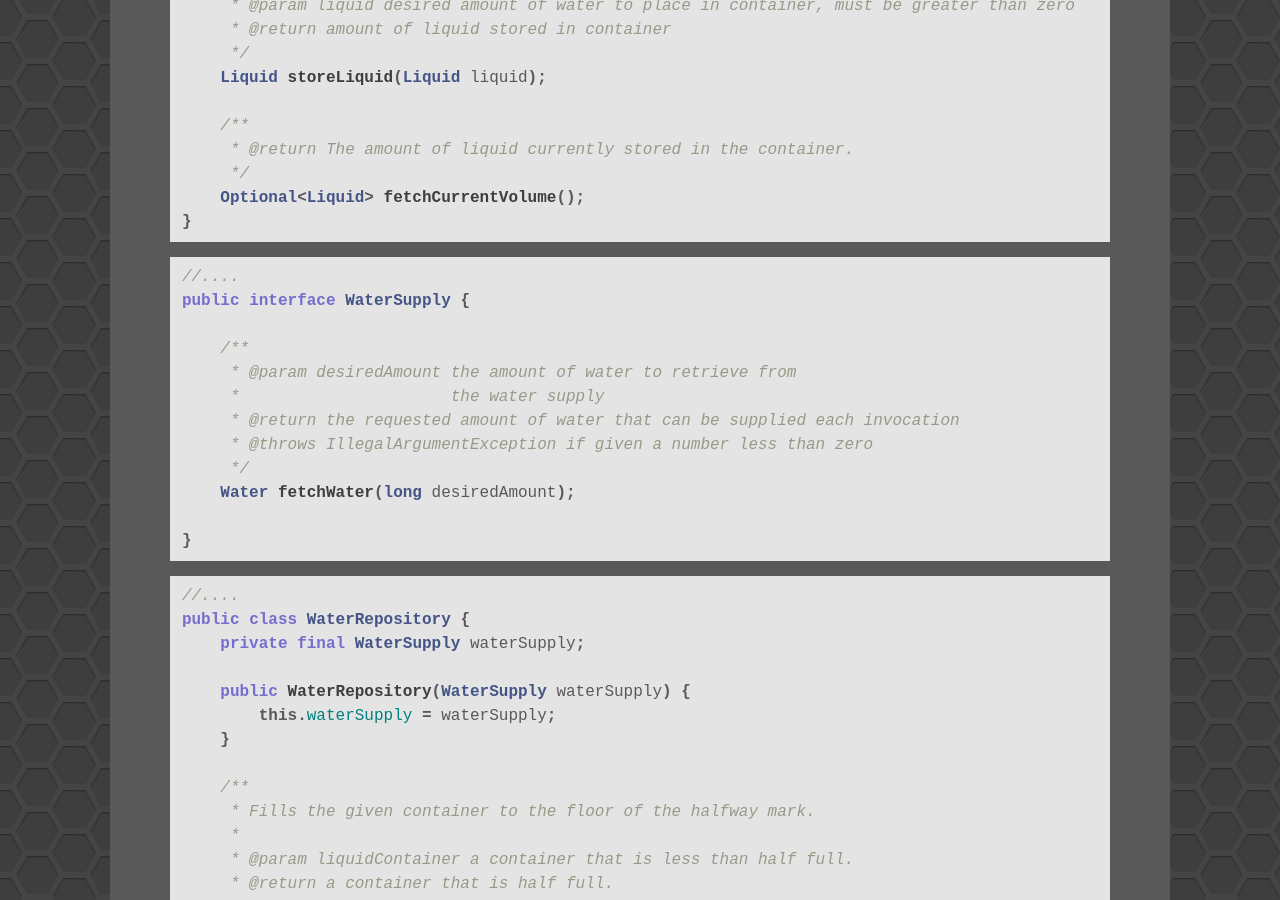
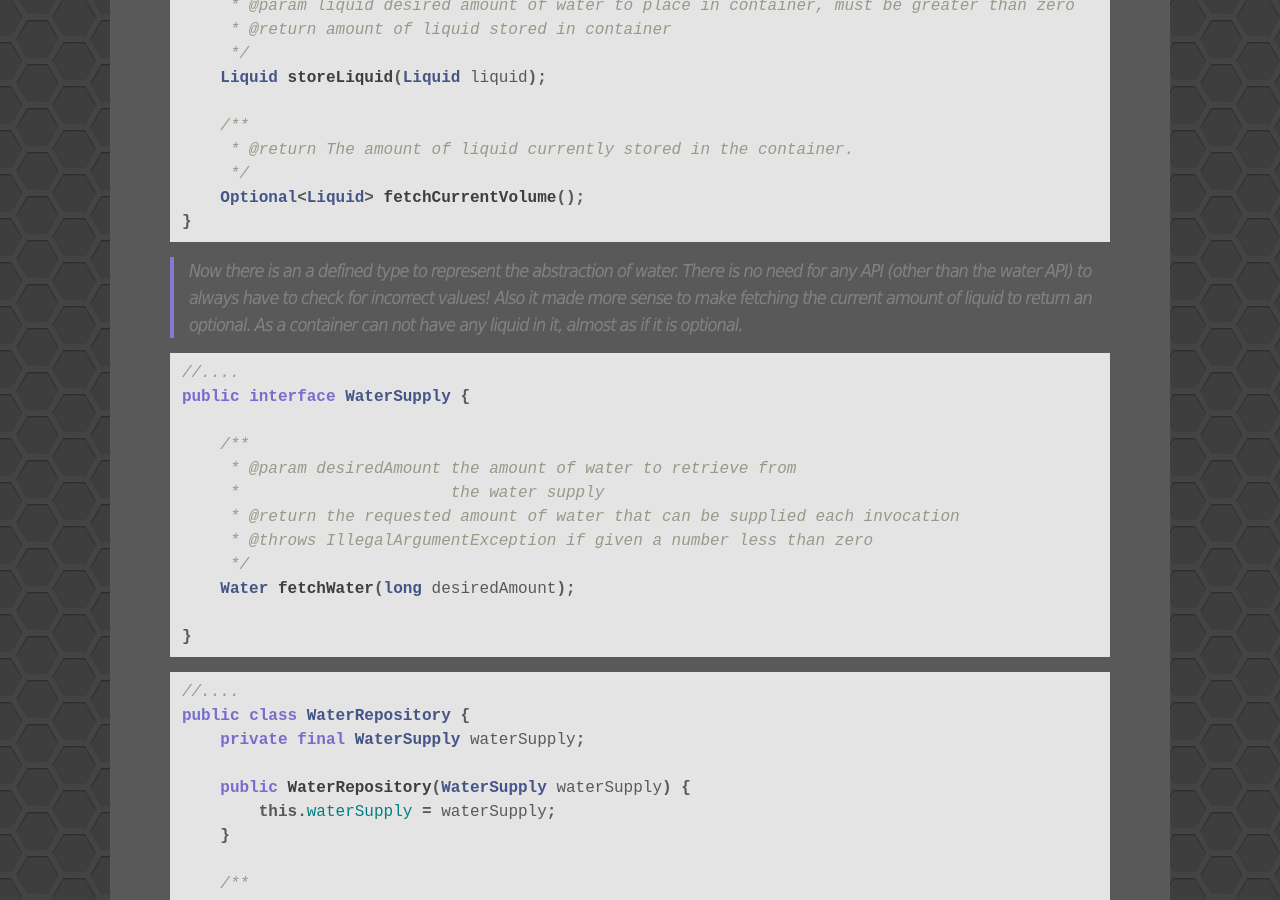
Before and after one commit to Unthrottled/blog, a Jekyll site: the page built from _posts/2017-12-29-Hydration-Driven-Devolpment.md, in a window 1280 px wide and 900 px high, scrolled down 5307 px. Built offline with Jekyll 4.4.1, drawn with Linux system fonts in a browser that asks for light colours.

Commit message:
Some words about the new liquid container

```diff
--- a/_posts/2017-12-29-Hydration-Driven-Devolpment.md
+++ b/_posts/2017-12-29-Hydration-Driven-Devolpment.md
@@ -245,6 +245,11 @@ public interface LiquidContainer {
 }
 
 {% endhighlight %}
+
+> Now there is an a defined type to represent the abstraction of water.
+> There is no need for any API (other than the water API) to always have to check for incorrect values!
+> Also it made more sense to make fetching the current amount of liquid to return an optional.
+> As a container can not have any liquid in it, almost as if it is _optional_.
 
 {% highlight java %}
 //....
```
